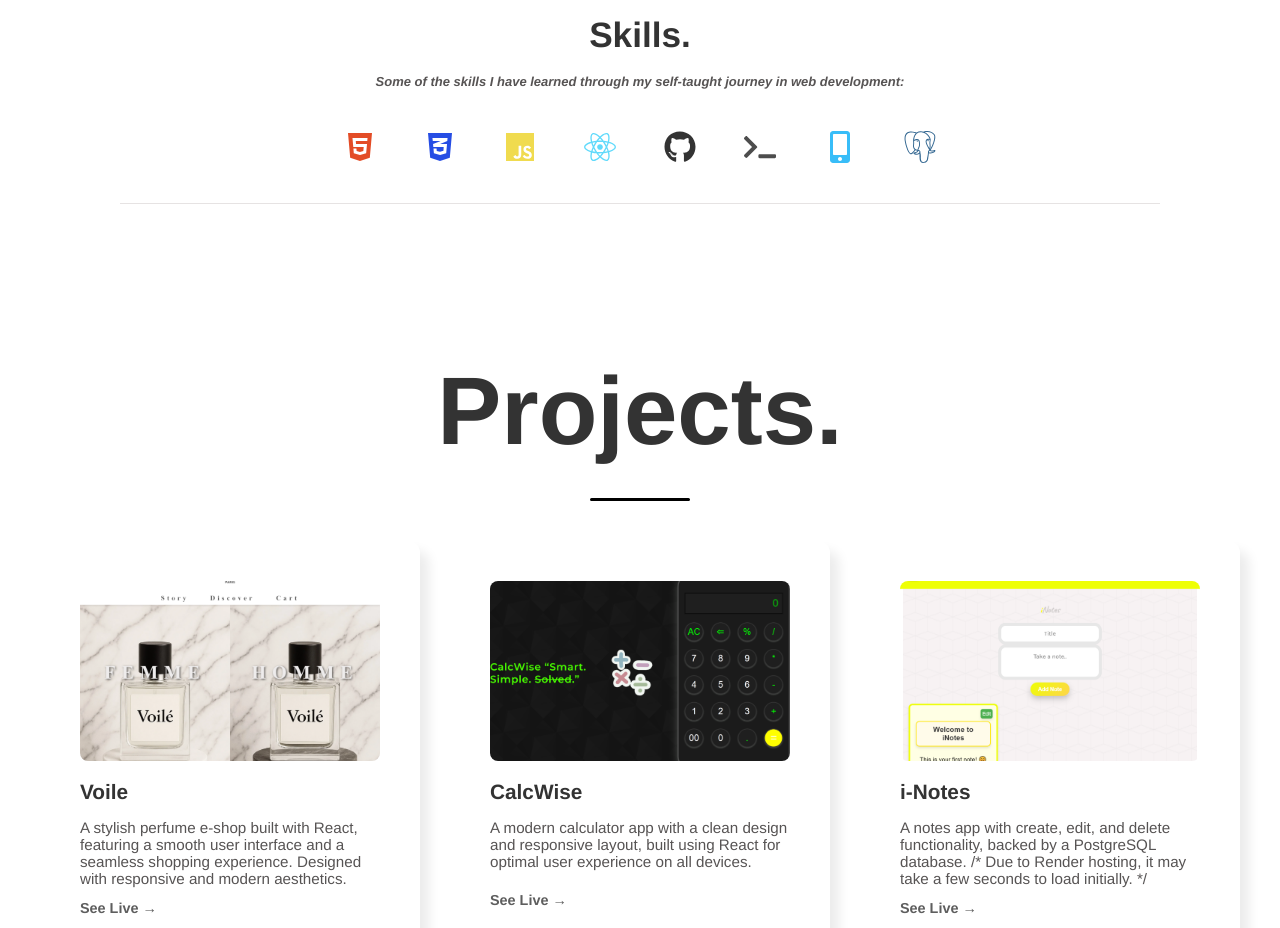
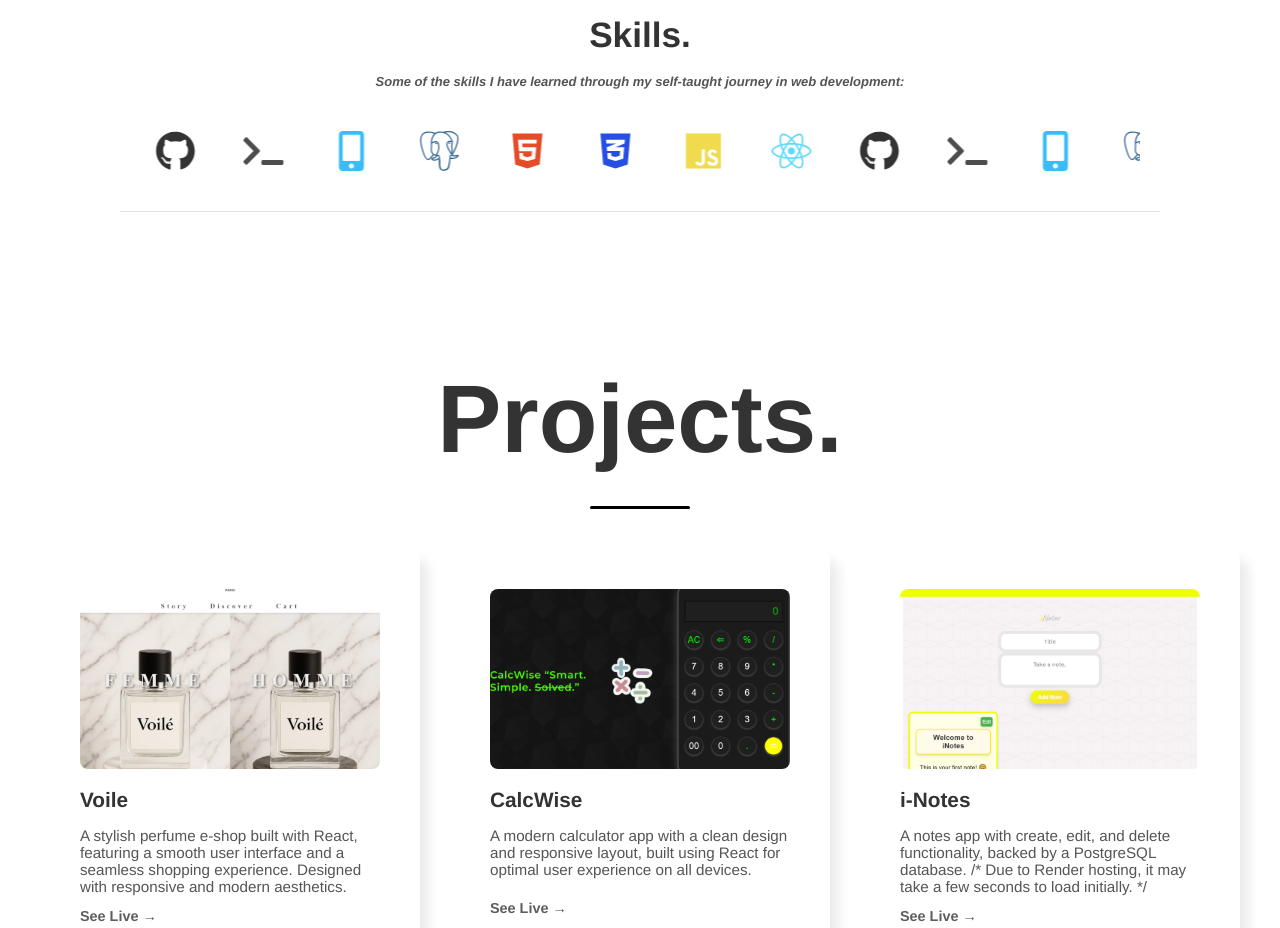
Before and after one commit to ChrKatsaros/portfolio, a React (Vite) app: page / in a window 1280 px wide. Shown: the part 1440-2368 px from the top of the page. Built offline with nearby package versions, Linux system fonts and the light colour scheme.

Commit message:
All local changes applied

```diff
--- a/src/components/Info.jsx
+++ b/src/components/Info.jsx
@@ -2,11 +2,11 @@ import React from 'react';
 import AboutIMG from '../assets/AboutIMG.png';
 import { homeText1 } from './HomePageText';
 
-// 🔽 Icons
+// Icons
 import {
   FaHtml5, FaCss3Alt, FaJs, FaReact, FaGithub, FaTerminal, FaMobileAlt
 } from 'react-icons/fa';
-import { SiPostgresql } from 'react-icons/si'; // PostgreSQL icon
+import { SiPostgresql } from 'react-icons/si';
 
 function Info() {
   return (
@@ -29,15 +29,23 @@ function Info() {
       <div className="info-skills">
         <h2>Skills.</h2>
         <p>Some of the skills I have learned through my self-taught journey in web development:</p>
-        <div className="skills-icons">
+
+        <div className="skills-carousel">
+          <div className="skills-track">
+            {/* Icons x1000 for infinite effect */}
+            {[...Array(4)].map((_, i) => (
+              <React.Fragment key={i}>
                 <FaHtml5 className="skill-icon" title="HTML5" color="#e34c26" />
                 <FaCss3Alt className="skill-icon" title="CSS3" color="#264de4" />
                 <FaJs className="skill-icon" title="JavaScript" color="#f0db4f" />
                 <FaReact className="skill-icon" title="React" color="#61dafb" />
                 <FaGithub className="skill-icon" title="GitHub" color="#333" />
-          <FaTerminal className="skill-icon" title="Terminal / Bash" color="#4d4d4d" />
+                <FaTerminal className="skill-icon" title="Terminal" color="#4d4d4d" />
                 <FaMobileAlt className="skill-icon" title="Responsive Design" color="#38bdf8" />
                 <SiPostgresql className="skill-icon" title="PostgreSQL" color="#336791" />
+              </React.Fragment>
+            ))}
+          </div>
         </div>
       </div>
 
--- a/src/components/Navbar.jsx
+++ b/src/components/Navbar.jsx
@@ -2,6 +2,7 @@ import React, { useState } from 'react';
 import { FaGithub, FaEnvelope, FaPhone } from 'react-icons/fa';
 import listSvg from "../assets/list.svg";
 import DropdownMenu from './DropDownMenu';
+import lightOff from "../assets/lightbulb-off-white.svg"
 
 function Navbar() {
   const [isOpen, setIsOpen] = useState(false);
@@ -17,8 +18,12 @@ function Navbar() {
   return (
   <nav className="navbar">
   <div className="logo" >
+
     <img src="/favicon.ico" alt="Logo" />
+
+
   </div>
+
 
   {/* ΜΟΝΟ το hamburger, τελείως δεξιά */}
   {!isOpen && (
--- a/src/index.css
+++ b/src/index.css
@@ -358,13 +358,37 @@ html {
   margin-top: 2rem;
 }
 
+.skills-carousel {
+  overflow: hidden;
+  width: 100%;
+  position: relative;
+  margin-top: 2rem;
+}
+
+.skills-track {
+  display: flex;
+  gap: 3rem;
+  animation: slide-left 25s linear infinite;
+  width: fit-content;
+}
+
+@keyframes slide-left {
+  0% {
+    transform: translateX(0);
+  }
+  100% {
+    transform: translateX(-50%);
+  }
+}
+
 .skill-icon {
-  font-size: 2rem;
+  font-size: 2.5rem;
+  flex-shrink: 0;
   transition: transform 0.3s ease;
 }
 
 .skill-icon:hover {
-  transform: scale(1.15);
+  transform: scale(1.1);
 }
 
 
@@ -381,6 +405,10 @@ html {
   font-weight: bold;
 }
 
+/* Pause animation όταν γίνεται hover σε icon */
+.skills-carousel:hover .skills-track {
+  animation-play-state: paused;
+}
 
 
 
```
Also changed, not shown: src/assets/lightbulb-off-white.svg (added). Lines whose indentation alone changed are shown as unchanged.
